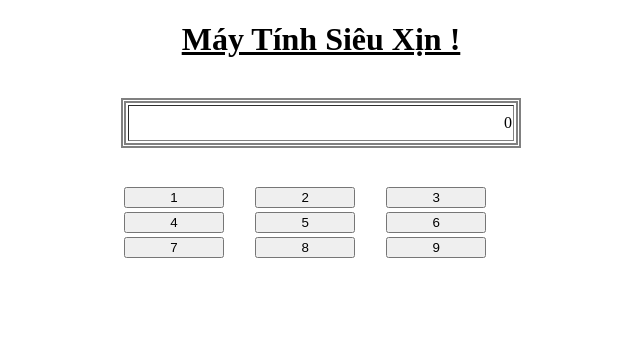
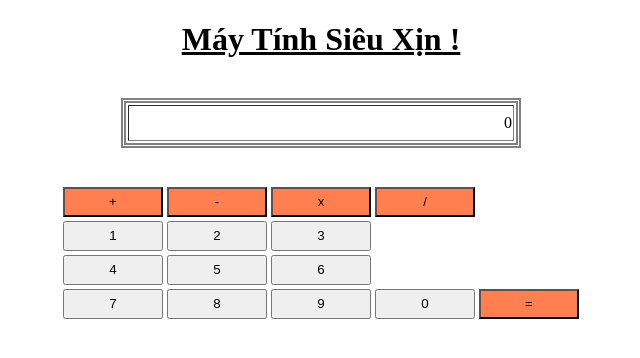
Before and after one commit to lana-learn-coding/BaiTap-MayTinh-DonGian, a plain HTML site: page May-Tinh.html in a window 1280 px wide. Shown: the whole page, without its empty margins (319-959 px from the left). Drawn offline with Linux system fonts and the light colour scheme.

Commit message:
Tính toán phưc tạp

```diff
--- /dev/null
+++ b/Core.js
@@ -0,0 +1,83 @@
+//function nhập và xử lý số đưa ra màn hình:
+let inputmemory = "";
+let input1;
+let input2;
+let output;
+
+function inputnumber(number) {
+    document.getElementById("out").innerHTML = "";
+    number = number + "";
+    inputmemory = inputmemory + number;
+    document.getElementById("out").innerText = inputmemory;
+}
+
+
+//function lưu trữ, Xử lý toán tử và tính toán:
+let operatormemory = "nothing";//bộ nhớ toán tử ( dùng khi bấm toán tử khác thay vì bấm dấu '=' )
+let operatorinuse;// toán tử đang sử dụng (dùng khi bấm dấu bằng)
+
+function calculator(cal) {
+    // dành cho người lười bấm dấu "=":
+    if (operatormemory === "nothing") {
+        operatormemory = cal;
+        operatorinuse = cal;
+        console.log(cal);
+        console.log(operatorinuse);
+        console.log(operatormemory);
+        input1 = parseInt(inputmemory);
+        inputmemory = "";
+        document.getElementById("out").innerHTML = "";
+    } else {
+        input2 = parseInt(inputmemory);
+        inputmemory = "";
+        console.log(cal);
+        console.log(operatorinuse);
+        console.log(operatormemory);
+        switch (operatormemory) {
+            case 1:
+                output = input1 + input2;
+                break;
+            case 2:
+                output = input1 - input2;
+                break;
+            case 3:
+                output = input1 * input2;
+                break;
+            case 4:
+                output = input1 / input2;
+                break;
+            default:
+                output = inputmemory;
+        }
+        input1 = output;//cập nhật toán hạng 1
+        operatormemory = cal;//cập nhật bộ nhớ dấu
+        operatorinuse = cal;
+        document.getElementById("out").innerHTML = output;
+    }
+}
+
+
+//dấu "="
+function equalto() {
+    input2 = parseInt(inputmemory);
+    switch (operatorinuse) {
+        case 1:
+            output = input1 + input2;
+            break;
+        case 2:
+            output = input1 - input2;
+            break;
+        case 3:
+            output = input1 * input2;
+            break;
+        case 4:
+            output = input1 / input2;
+            break;
+        default:
+            output = inputmemory;
+    }
+    operatormemory = "nothing";
+    inputmemory = output;
+    document.getElementById("out").innerHTML = output;
+
+}
--- a/May-Tinh.html
+++ b/May-Tinh.html
@@ -22,47 +22,68 @@
     <table align="center" style="width: 400px;">
         <tr>
             <td>
-                <button style="width: 100px;" value="1" onclick="inputnumber(1);">1</button>
+                <button style="width: 100px;height: 30px;background-color: coral;" value="1" onclick="calculator(1)">+
+                </button>
             </td>
             <td>
-                <button style="width: 100px;" value="2" onclick="inputnumber(2);">2</button>
+                <button style="width: 100px;height: 30px;background-color: coral;" value="2" onclick="calculator(2)">-
+                </button>
             </td>
             <td>
-                <button style="width: 100px;" value="3" onclick="inputnumber(3);">3</button>
+                <button style="width: 100px;height: 30px;background-color: coral;" value="3" onclick="calculator(3)">x
+                </button>
+            </td>
+            <td>
+                <button style="width: 100px;height: 30px;background-color: coral;" value="4" onclick="calculator(4)">/
+                </button>
+            </td>
+
+        </tr>
+        <tr>
+            <td>
+                <button style="width: 100px;height: 30px;" value="1" onclick="inputnumber(1);">1</button>
+            </td>
+            <td>
+                <button style="width: 100px;height: 30px;" value="2" onclick="inputnumber(2);">2</button>
+            </td>
+            <td>
+                <button style="width: 100px;height: 30px;" value="3" onclick="inputnumber(3);">3</button>
             </td>
             <td></td>
         </tr>
         <tr>
             <td>
-                <button style="width: 100px;" value="4" onclick="inputnumber(4);">4</button>
+                <button style="width: 100px;height: 30px;height: 30px;" value="4" onclick="inputnumber(4);">4</button>
             </td>
             <td>
-                <button style="width: 100px;" value="5" onclick="inputnumber(5);">5</button>
+                <button style="width: 100px;height: 30px;" value="5" onclick="inputnumber(5);">5</button>
             </td>
             <td>
-                <button style="width: 100px;" value="6" onclick="inputnumber(6);">6</button>
+                <button style="width: 100px;height: 30px;" value="6" onclick="inputnumber(6);">6</button>
             </td>
             <td></td>
         </tr>
         <tr>
             <td>
-                <button style="width: 100px;" value="7" onclick="inputnumber(7);">7</button>
+                <button style="width: 100px;height: 30px;" value="7" onclick="inputnumber(7);">7</button>
             </td>
             <td>
-                <button style="width: 100px;" value="8" onclick="inputnumber(8);">8</button>
+                <button style="width: 100px;height: 30px;" value="8" onclick="inputnumber(8);">8</button>
             </td>
             <td>
-                <button style="width: 100px;" value="9" onclick="inputnumber(9);">9</button>
+                <button style="width: 100px;height: 30px;" value="9" onclick="inputnumber(9);">9</button>
             </td>
-            <td></td>
-        </tr>
-        <tr>
-            <td></td>
-            <td></td>
-            <td></td>
-            <td></td>
+            <td>
+                <button style="width: 100px;height: 30px;" value="0" onclick="inputnumber(0);">0</button>
+            </td>
+            <td>
+                <button style="width: 100px;height: 30px;background-color: coral;" value="5" onclick="equalto()">=
+                </button>
+            </td>
+
         </tr>
     </table>
 </div>
+<script src="Core.js"></script>
 </body>
 </html>
```
